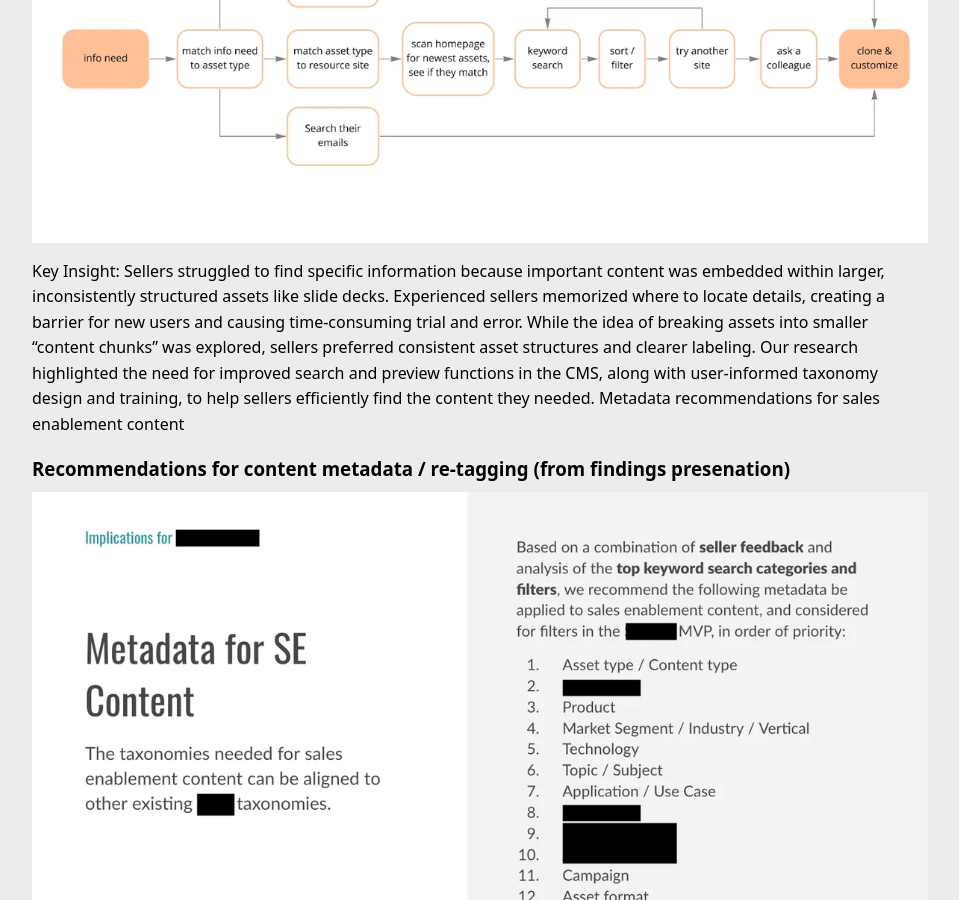
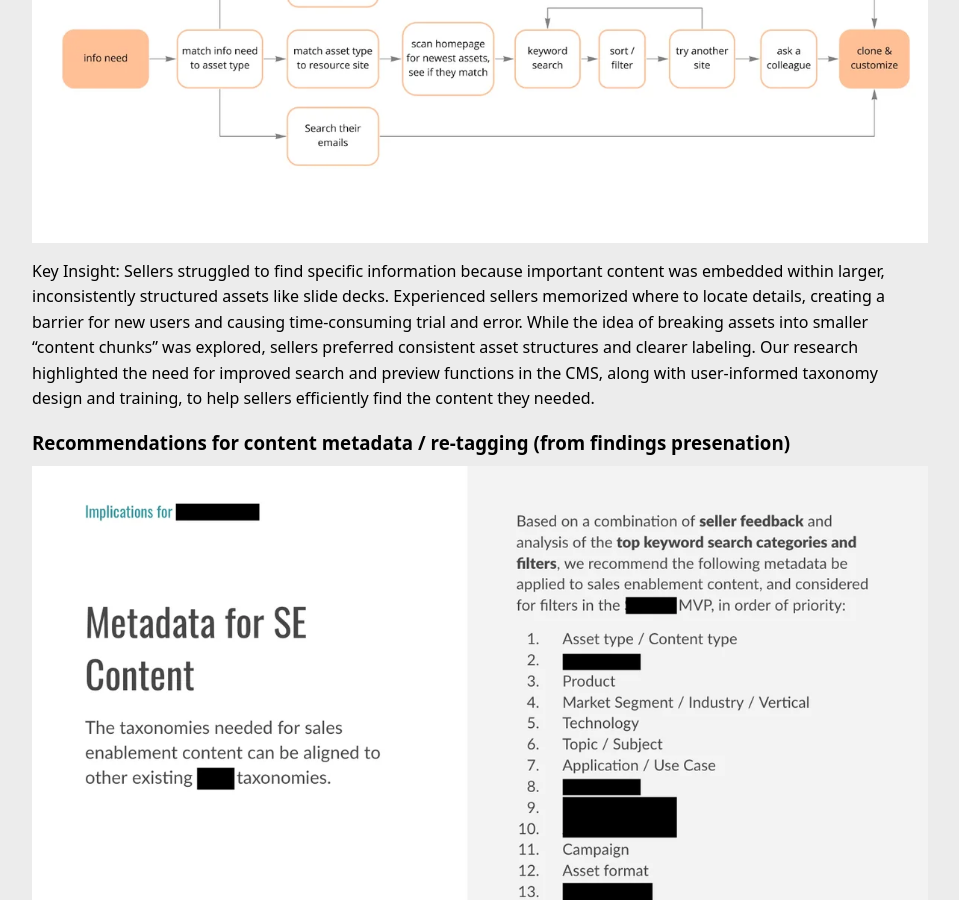
Before and after one commit to singhams/portfolio, a Jekyll site: the page built from _case_studies/research-led-metadata.md, in a window 1280 px wide and 900 px high, scrolled down 3890 px. Shown: the whole window, without its empty margins (160-1119 px from the left). Built offline with Jekyll 4.4.1, drawn with Linux system fonts in a browser that asks for light colours.

Commit message:
typo - removed extra heading

```diff
--- a/_case_studies/research-led-metadata.md
+++ b/_case_studies/research-led-metadata.md
@@ -75,7 +75,6 @@ Sam’s persona captures the real frustration sellers face with content that’s
 ![Seller search workflows]({{ '/assets/images/artifacts/full/seller-workflows.webp' | relative_url }})
 
 Key Insight: Sellers struggled to find specific information because important content was embedded within larger, inconsistently structured assets like slide decks. Experienced sellers memorized where to locate details, creating a barrier for new users and causing time-consuming trial and error. While the idea of breaking assets into smaller “content chunks” was explored, sellers preferred consistent asset structures and clearer labeling. Our research highlighted the need for improved search and preview functions in the CMS, along with user-informed taxonomy design and training, to help sellers efficiently find the content they needed.
-Metadata recommendations for sales enablement content
 
 ### Recommendations for content metadata / re-tagging (from findings presenation)
 
```
